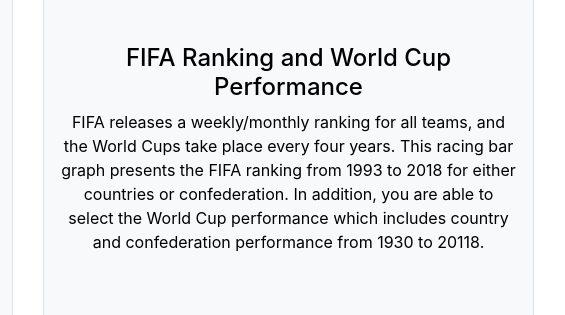
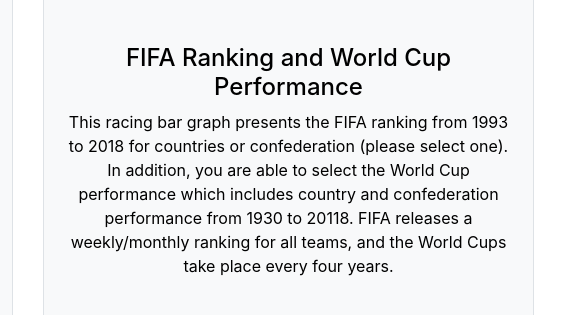
Before and after one commit to cmorenoUCB2021/fifa_cem, a plain HTML site: page templates/barrace.html in a window 1280 px wide. Shown: the part 725-1040 px from the top of the page, 612-1177 px from the left. Drawn offline with nearby package versions, Linux system fonts and the light colour scheme; a script that the page names is missing.

Commit message:
Update racing bar

```diff
--- a/templates/barrace.html
+++ b/templates/barrace.html
@@ -61,17 +61,16 @@
             </br></br></br></br></br></br></br></br></br></br></br>
                 <h4>FIFA Ranking and World Cup Performance</h4>
                 <p>
-                  FIFA releases a weekly/monthly ranking for all teams, and the World Cups take place every four years.
-                  This racing bar graph presents the FIFA ranking from 1993 to 2018 for either countries or confederation.
+                  This racing bar graph presents the FIFA ranking from 1993 to 2018 for countries or confederation (please select one).
                   In addition, you are able to select the World Cup performance which includes country and confederation
-                  performance from 1930 to 20118.
+                  performance from 1930 to 20118.  FIFA releases a weekly/monthly ranking for all teams, and the World Cups take place every four years.
                 </p>
             </br></br>
                 <h4>As expected, Brazil, Germany, Italy, Argentina, France, and Spain are frequently ranked in the Top
                     for both World Cup performance as well as FIFA ranking.
                 </h4>
 
-            </br></br></br></br></br></br></br></br></br></br></br></br></br></br></br></br></br>
+            </br></br></br></br></br></br></br></br></br></br></br></br></br></br></br>
 
             </div>
           </div>
```
